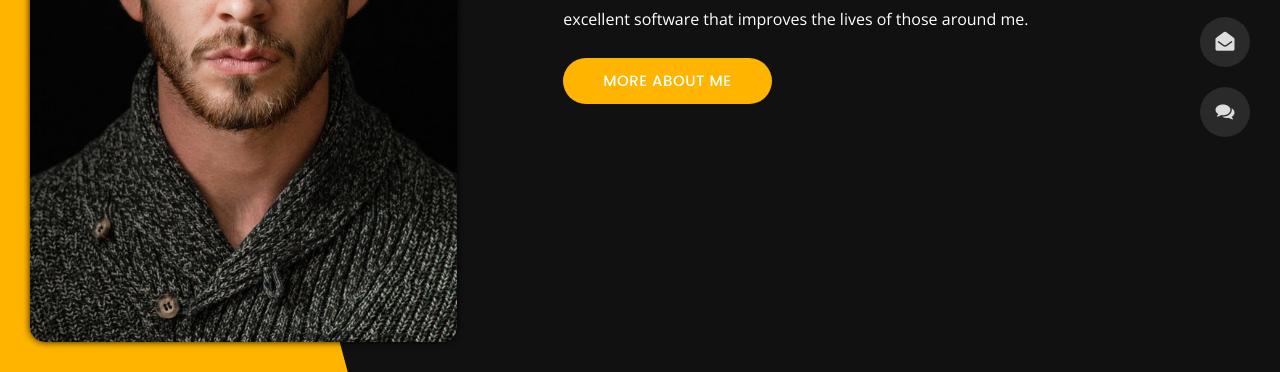
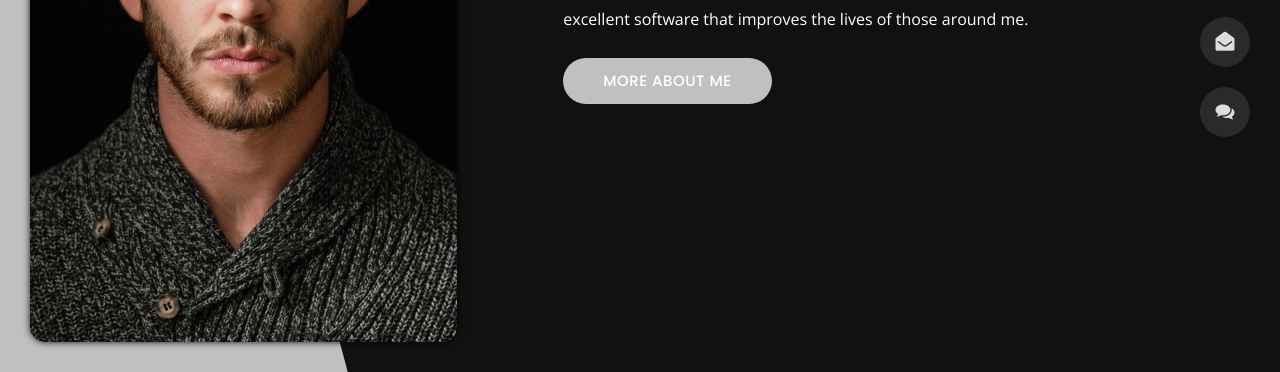
Before and after one commit to SilverGuidanceWebsiteTest/SilverGuidanceWebsiteTest.github.io, a plain HTML site: page index.html in a window 1280 px wide. Shown: the part 428-800 px from the top of the page. Drawn offline with nearby package versions, Linux system fonts and the light colour scheme.

Commit message:
Update index.html

```diff
--- a/index.html
+++ b/index.html
@@ -20,7 +20,7 @@
     <link href="css/style.css" rel="stylesheet">
 
     <!-- CSS Skin File -->
-    <link href="css/skins/yellow.css" rel="stylesheet">
+    <link href="css/skins/silver.css" rel="stylesheet">
 
     <!-- Live Style Switcher - demo only -->
     <link rel="alternate stylesheet" type="text/css" title="blue" href="css/skins/blue.css" />
```
